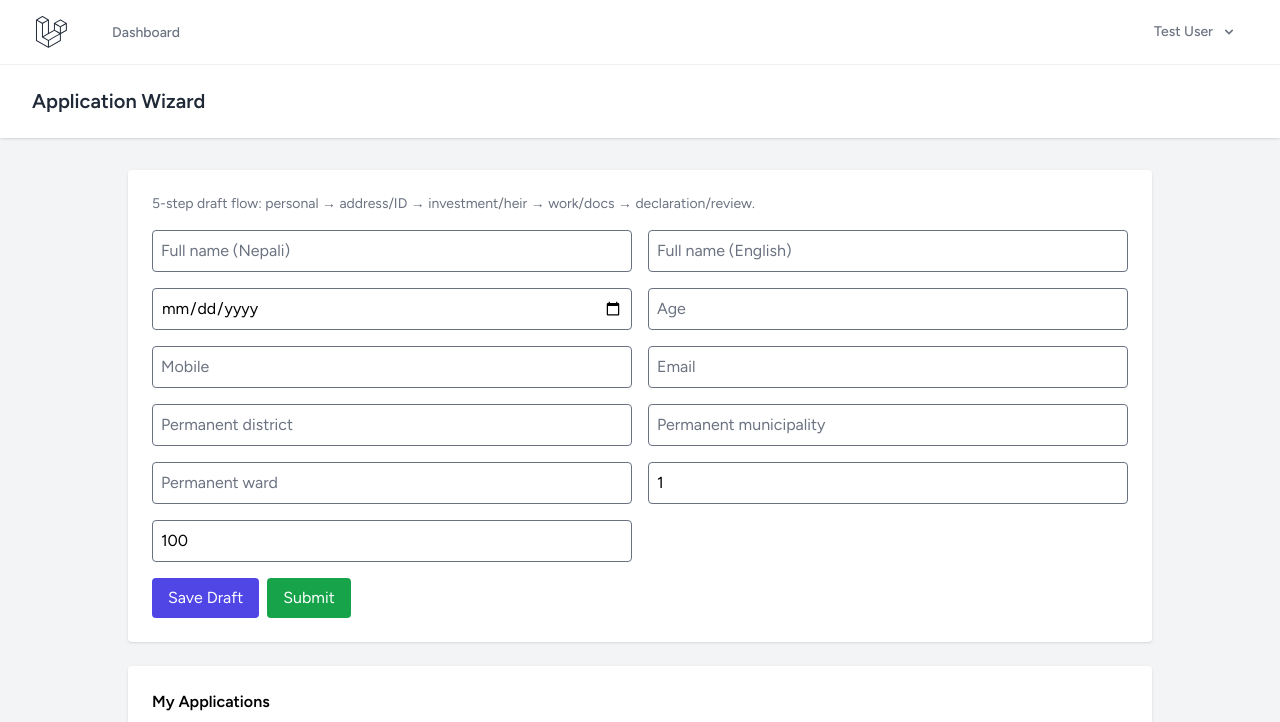
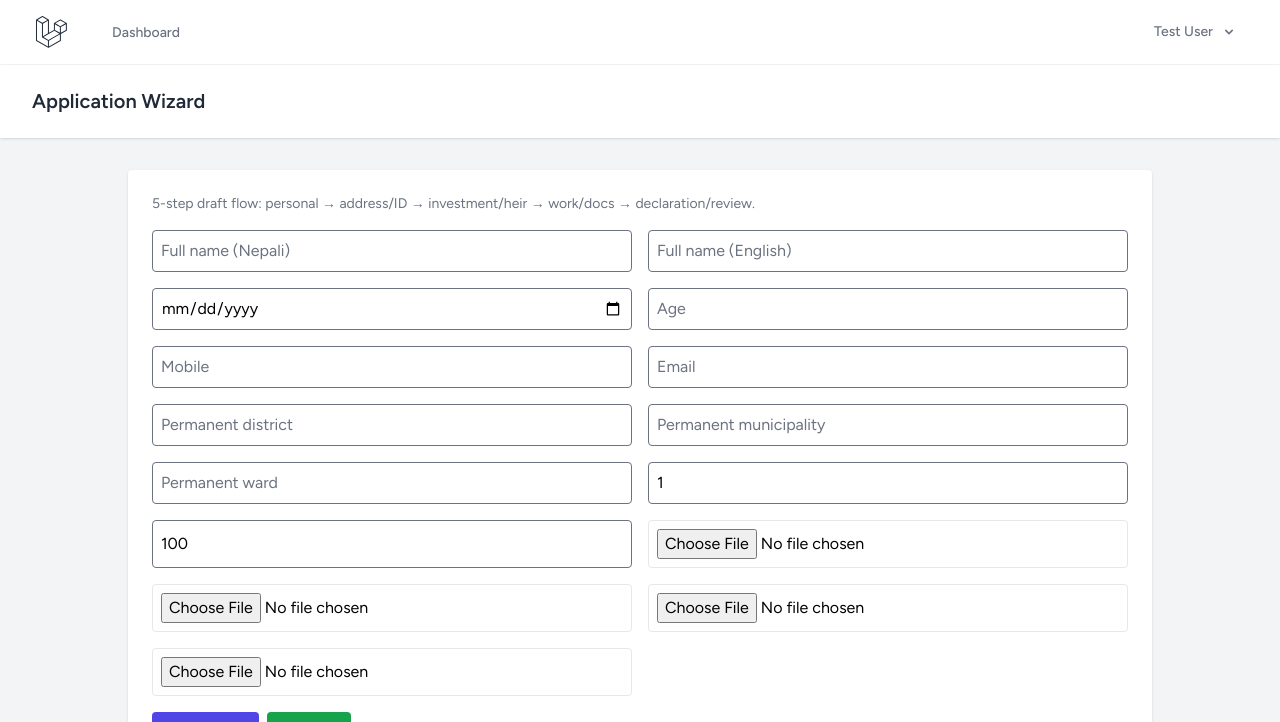
Before and after one commit to nprnak/Prosperity, a Laravel app: page /applications/wizard in a window 1280 px wide. Shown: the top 722 px of the page. Run offline with Laravel 12, Linux system fonts and the light colour scheme; a user stored in the database is signed in; data comes from the database, SQL or seed files in the repository; data that the repository does not hold is empty; style sheets or scripts are compiled from the project's sources; some libraries are stand-ins or nearby versions.

Commit message:
Refine numbering scope, chart deps, docs, and applicant wizard uploads

```diff
--- a/app/Http/Controllers/ApproverController.php
+++ b/app/Http/Controllers/ApproverController.php
@@ -37,6 +37,7 @@ class ApproverController extends Controller
         abort_unless($application->status === ShareApplication::STATUS_PAYMENT_VERIFIED, 422);
 
         $payment = $application->paymentTransactions()->where('verification_status', 'verified')->latest()->firstOrFail();
+        $payment->update(['approved_by' => $request->user()->id]);
 
         $voucher = Voucher::create([
             'payment_transaction_id' => $payment->id,
--- a/app/Services/NumberGeneratorService.php
+++ b/app/Services/NumberGeneratorService.php
@@ -56,7 +56,7 @@ class NumberGeneratorService
         return DB::transaction(function () use ($type) {
             $row = NumberingSequence::query()
                 ->where('type', $type)
-                ->whereNull('scope')
+                ->where('scope', '')
                 ->lockForUpdate()
                 ->first();
 
@@ -64,7 +64,7 @@ class NumberGeneratorService
                 $bootstrap = $type === 'receipt' ? 56 : 0;
                 $row = NumberingSequence::create([
                     'type' => $type,
-                    'scope' => null,
+                    'scope' => '',
                     'current_value' => $bootstrap,
                 ]);
                 $row->refresh();
--- a/package.json
+++ b/package.json
@@ -17,6 +17,7 @@
         "postcss": "^8.4.47",
         "tailwindcss": "^3.4.13",
         "vite": "^6.0.11",
-        "vue": "^3.4.0"
+        "vue": "^3.4.0",
+        "ziggy-js": "^2.6.0"
     }
 }
--- a/resources/js/Pages/Applications/Wizard.vue
+++ b/resources/js/Pages/Applications/Wizard.vue
@@ -22,11 +22,15 @@ const form = useForm({
     shares_applied: props.draft?.shares_applied || 1,
     total_amount_declared: props.draft?.total_amount_declared || 100,
     declaration_accepted: false,
+    photo: null,
+    citizenship_doc: null,
+    national_id_doc: null,
+    pan_doc: null,
   },
 });
 
 const saveStep = () => {
-  form.post(route('applications.draft'));
+  form.post(route('applications.draft'), { forceFormData: true });
 };
 
 const submitFinal = () => {
@@ -58,6 +62,10 @@ const submitFinal = () => {
           <input v-model="form.payload.permanent_ward" placeholder="Permanent ward" class="border rounded p-2" />
           <input v-model="form.payload.shares_applied" type="number" min="1" placeholder="Shares applied" class="border rounded p-2" />
           <input v-model="form.payload.total_amount_declared" type="number" step="0.01" min="0" placeholder="Total declared" class="border rounded p-2" />
+          <input type="file" @change="form.payload.photo = $event.target.files[0]" class="border rounded p-2" />
+          <input type="file" @change="form.payload.citizenship_doc = $event.target.files[0]" class="border rounded p-2" />
+          <input type="file" @change="form.payload.national_id_doc = $event.target.files[0]" class="border rounded p-2" />
+          <input type="file" @change="form.payload.pan_doc = $event.target.files[0]" class="border rounded p-2" />
         </div>
         <div class="mt-4 flex gap-2">
           <button @click="saveStep" class="px-4 py-2 bg-indigo-600 text-white rounded">Save Draft</button>
--- a/resources/js/app.js
+++ b/resources/js/app.js
@@ -4,7 +4,7 @@ import './bootstrap';
 import { createInertiaApp } from '@inertiajs/vue3';
 import { resolvePageComponent } from 'laravel-vite-plugin/inertia-helpers';
 import { createApp, h } from 'vue';
-import { ZiggyVue } from '../../vendor/tightenco/ziggy';
+import { ZiggyVue } from 'ziggy-js';
 
 const appName = import.meta.env.VITE_APP_NAME || 'Laravel';
 
```
Also changed, not shown: README.md, database/migrations/2026_07_11_160000_create_numbering_sequences_table.php, package-lock.json.
